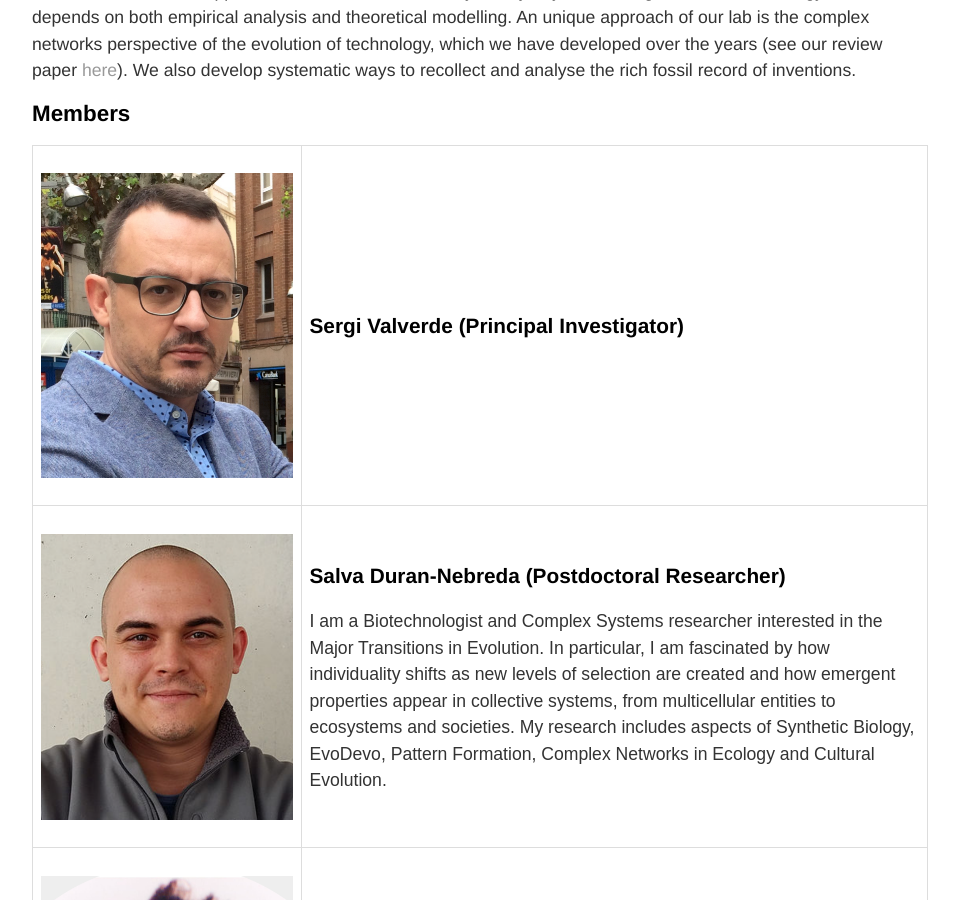
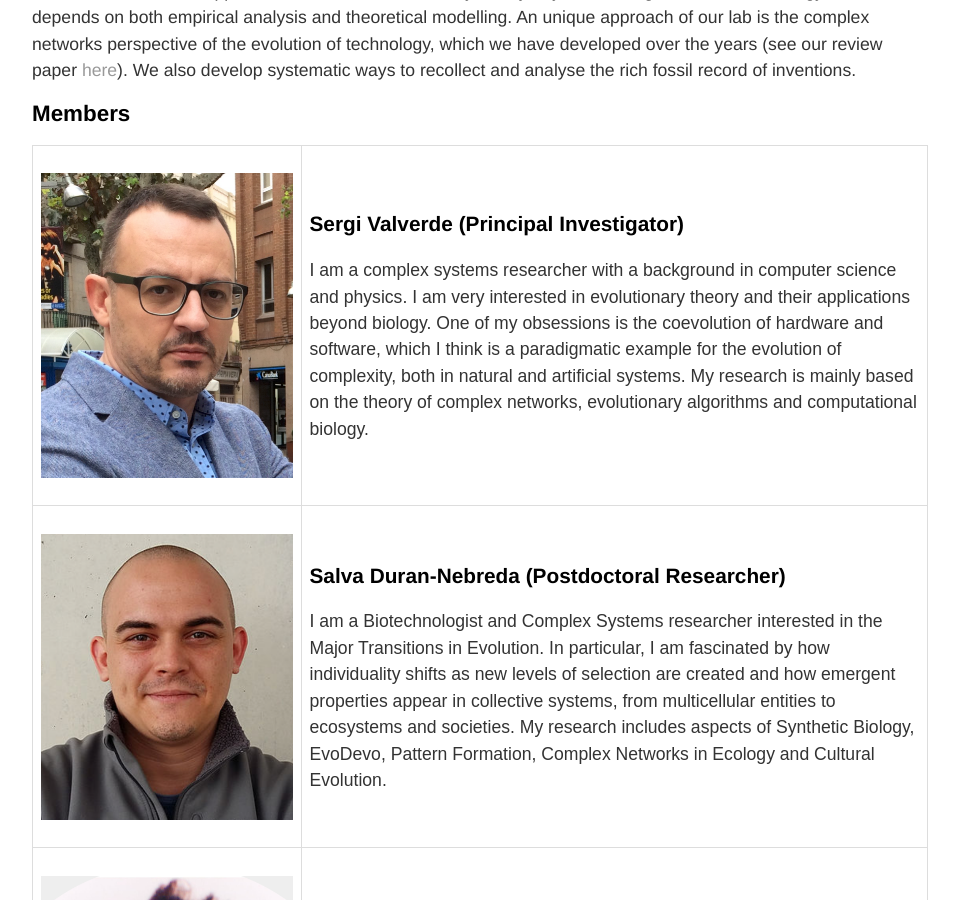
Before and after one commit to svalver/svalver.github.io, a Jekyll site: the page built from index.html, in a window 1280 px wide and 900 px high, scrolled down 1032 px. Shown: the whole window, without its empty margins (160-1119 px from the left). Built offline with Jekyll 4.4.1, drawn with Linux system fonts in a browser that asks for light colours.

Commit message:
Update index.html
index

```diff
--- a/index.html
+++ b/index.html
@@ -40,6 +40,7 @@ td, th {
 <tr>
     <td style="width:30%"><img src = "images/sergi_valverde.png"  style="float:center;"/></td>
     <td><h3>Sergi Valverde (Principal Investigator)</h3>
+        <p>I am a complex systems researcher with a background in computer science and physics.  I am very interested in evolutionary theory and their applications beyond biology. One of my obsessions is the coevolution of hardware and software, which I think is a paradigmatic example for the evolution of complexity, both in natural and artificial systems. My research is mainly based on the theory of complex networks, evolutionary algorithms and computational biology. </p>
     </td>
 </tr>
 <tr>
```
